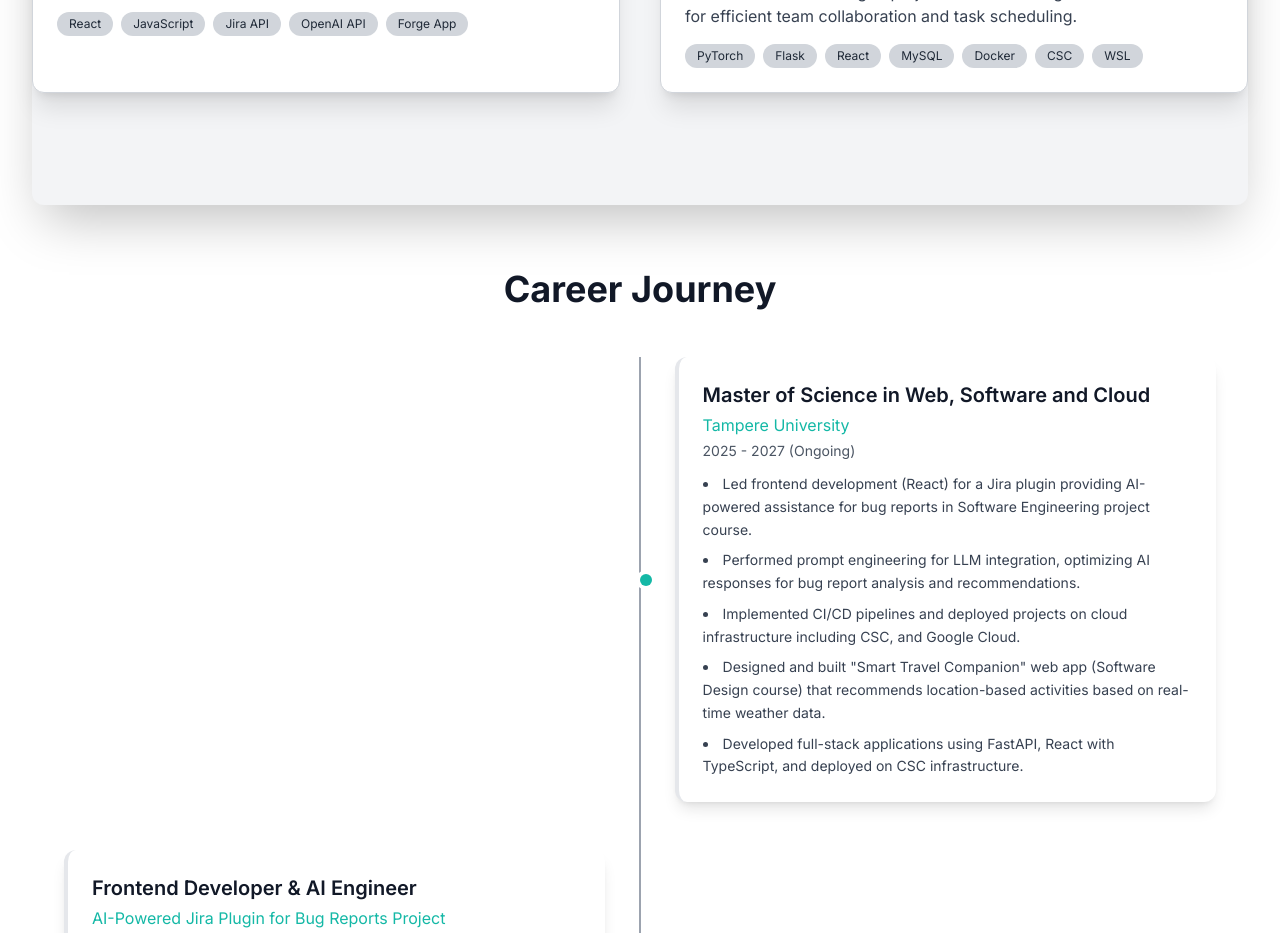
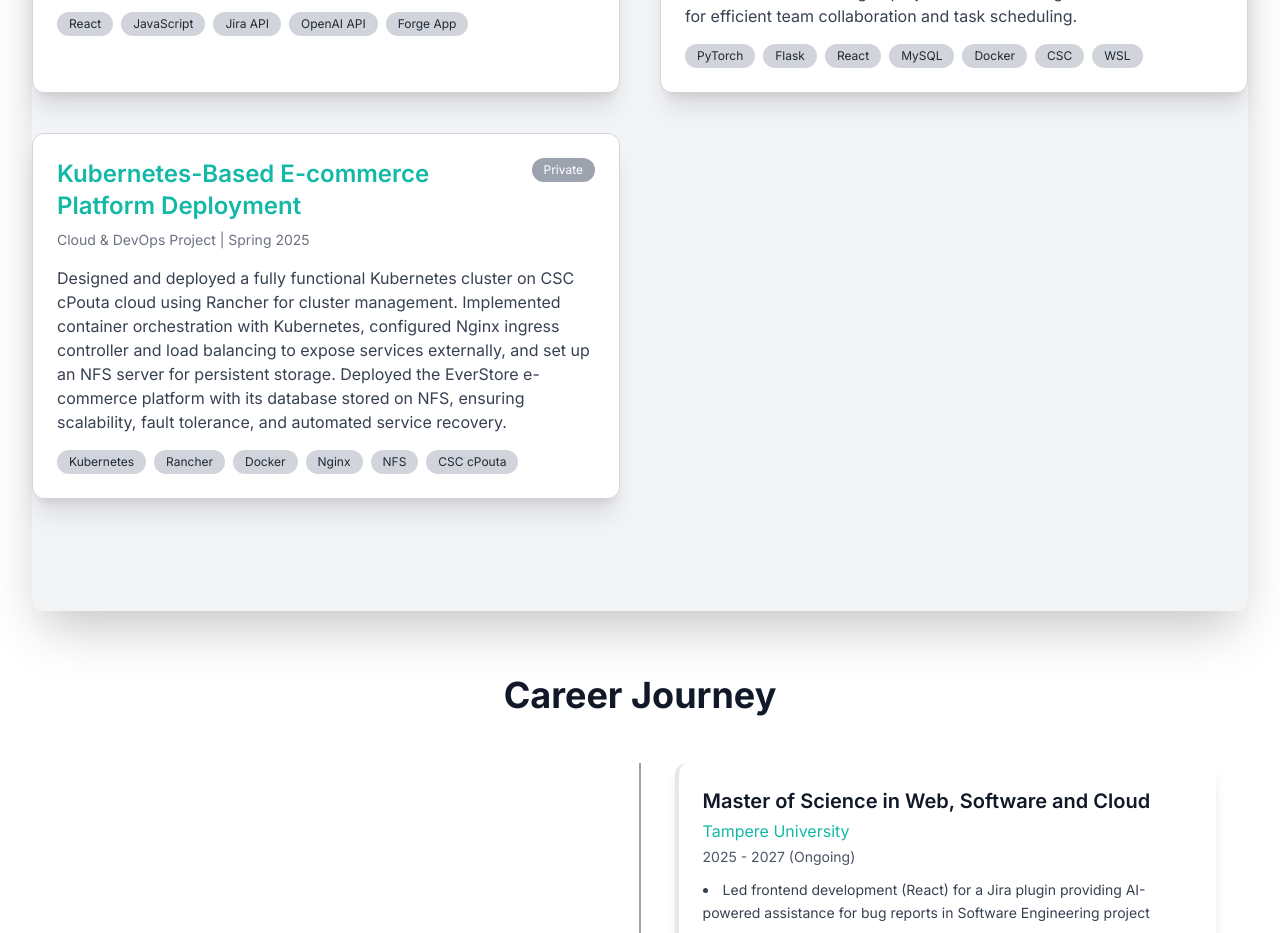
Before and after one commit to pasiones/portfolio, a React (Vite) app: page / in a window 1280 px wide. Shown: the part 3820-4753 px from the top of the page. Built offline with nearby package versions, Linux system fonts and the light colour scheme.

Commit message:
add more info

```diff
--- a/src/constants/data.js
+++ b/src/constants/data.js
@@ -105,6 +105,17 @@ export const PROJECTS_DATA = [
             'Managed project workflow using Trello Kanban board for efficient team collaboration and task scheduling.',
         tags: ['PyTorch', 'Flask', 'React', 'MySQL', 'Docker', 'CSC', 'WSL'],
         isPrivate: true
+    },
+        {
+        title: 'Kubernetes-Based E-commerce Platform Deployment',
+        period: 'Cloud & DevOps Project | Spring 2025',
+        description:
+            'Designed and deployed a fully functional Kubernetes cluster on CSC cPouta cloud using Rancher for cluster management. ' +
+            'Implemented container orchestration with Kubernetes, configured Nginx ingress controller and load balancing to expose services externally, ' +
+            'and set up an NFS server for persistent storage. Deployed the EverStore e-commerce platform with its database stored on NFS, ' +
+            'ensuring scalability, fault tolerance, and automated service recovery.',
+        tags: ['Kubernetes', 'Rancher', 'Docker', 'Nginx', 'NFS', 'CSC cPouta'],
+        isPrivate: true
     }
 ];
 
```
